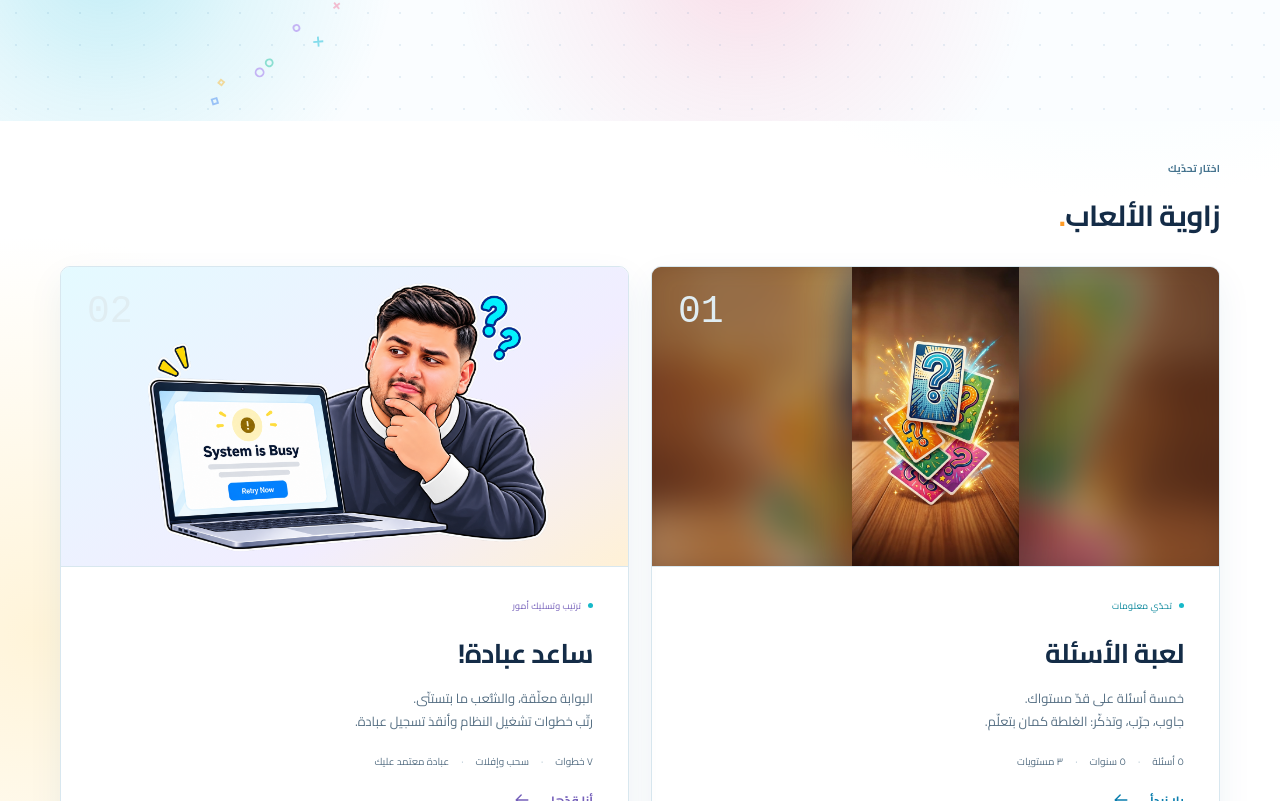
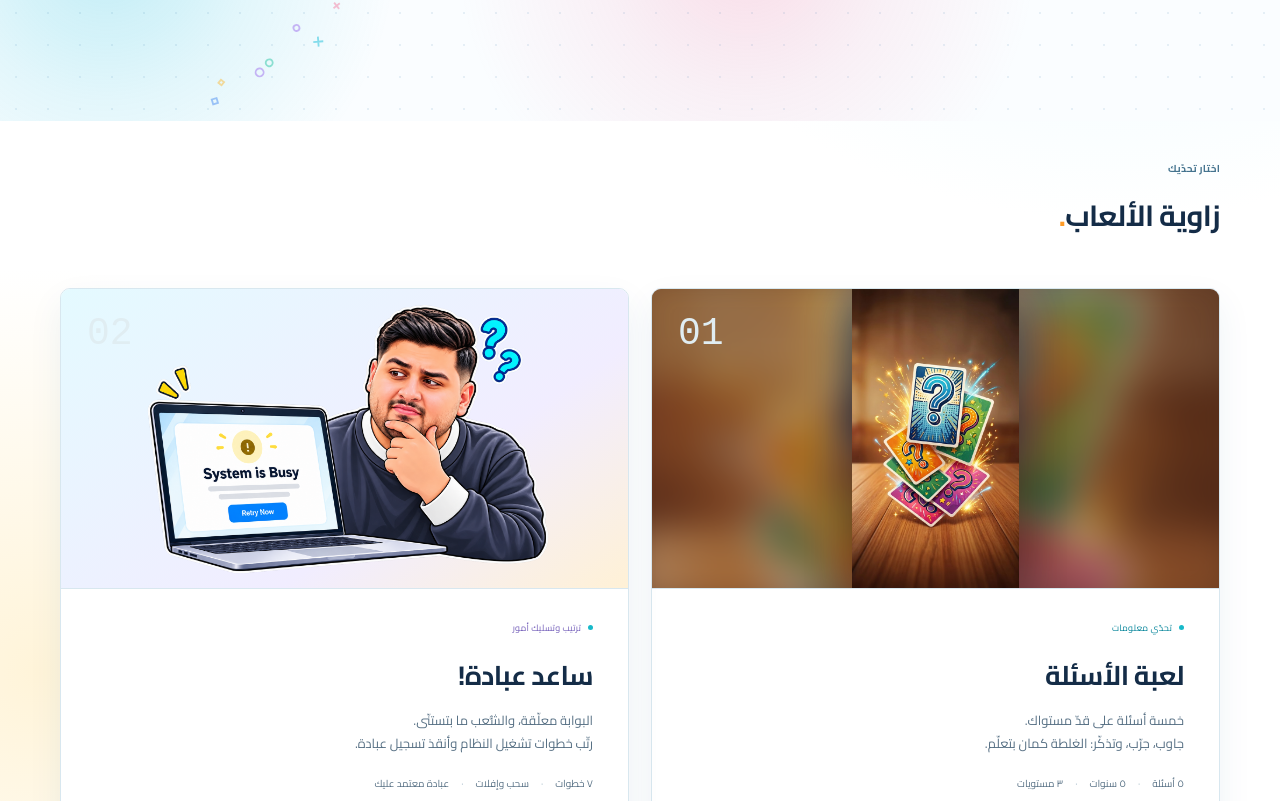
Before and after one commit to 3mrjarrar/CSE-Arcade, a React (Vite) app: page / in a window 1280 px wide. Shown: the part 679-1480 px from the top of the page. Built offline with nearby package versions, Linux system fonts and the light colour scheme.

Commit message:
create gap between game cards

```diff
--- a/src/games-grid.css
+++ b/src/games-grid.css
@@ -1,7 +1,7 @@
 .home-shell .games {
   display: grid;
   grid-template-columns: repeat(2, minmax(0, 1fr));
-  column-gap: 22px;
+  gap: 22px;
 }
 
 .games .section-heading,
```
